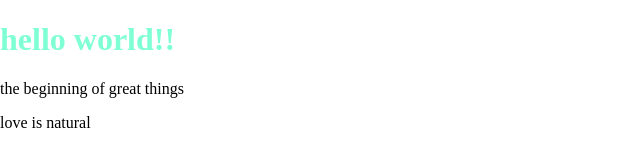
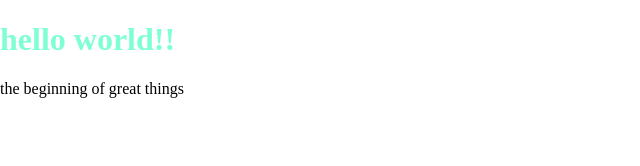
Before and after one commit to ayoweb3/javascript-scrimba, a plain HTML site: page projects/hello-world/index.html in a window 1280 px wide. Shown: the whole page, without its empty margins (0-640 px from the left). Drawn offline with nearby package versions, Linux system fonts and the light colour scheme.

Commit message:
deleted a redundant paragraph in the index.html

```diff
--- a/projects/hello-world/index.html
+++ b/projects/hello-world/index.html
@@ -4,6 +4,6 @@
     <body>
         <h1>hello world!!</h1>
         <P>the beginning of great things</P>
-        <p>love is natural</p>
+
     </body>
 </html>
```
